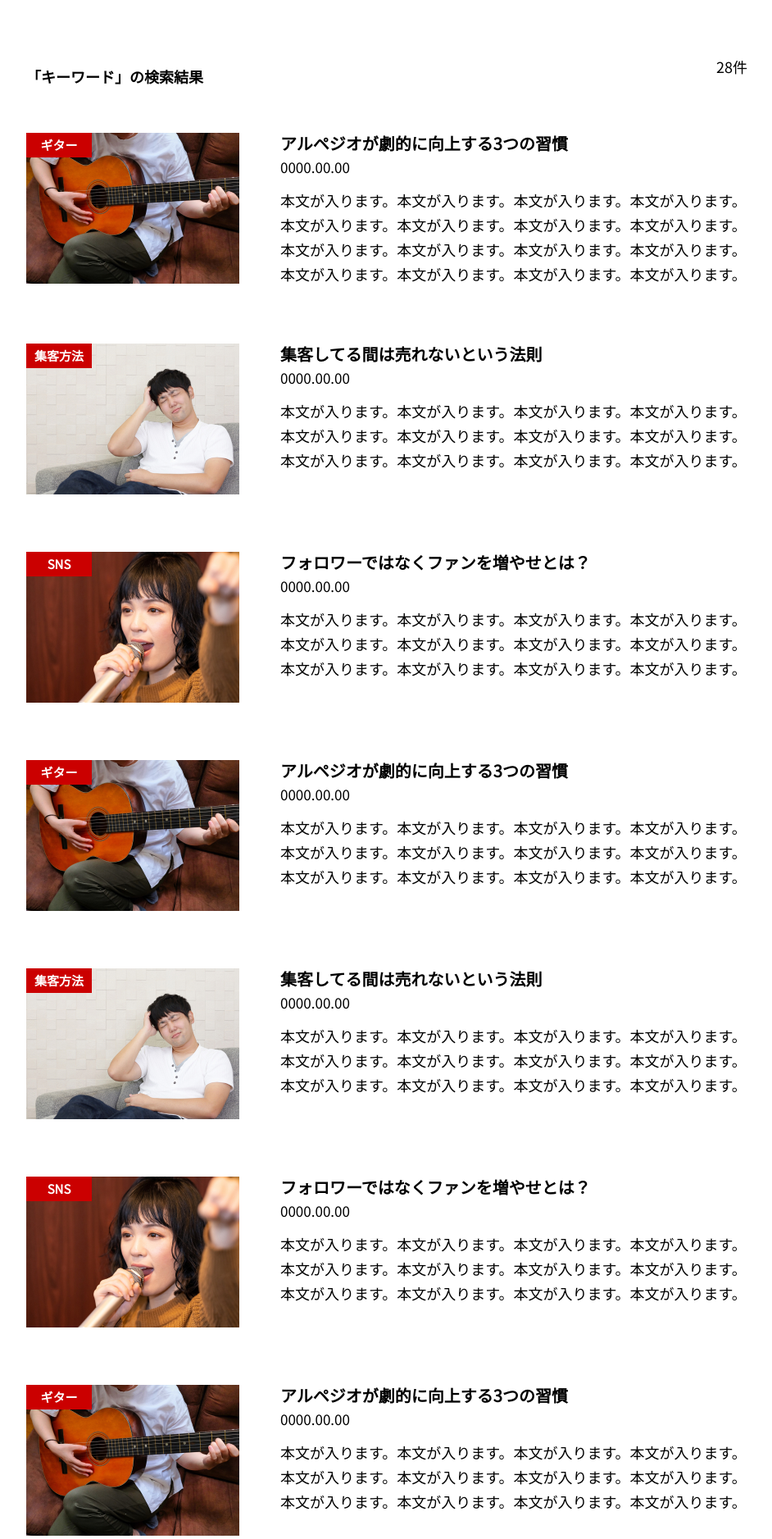
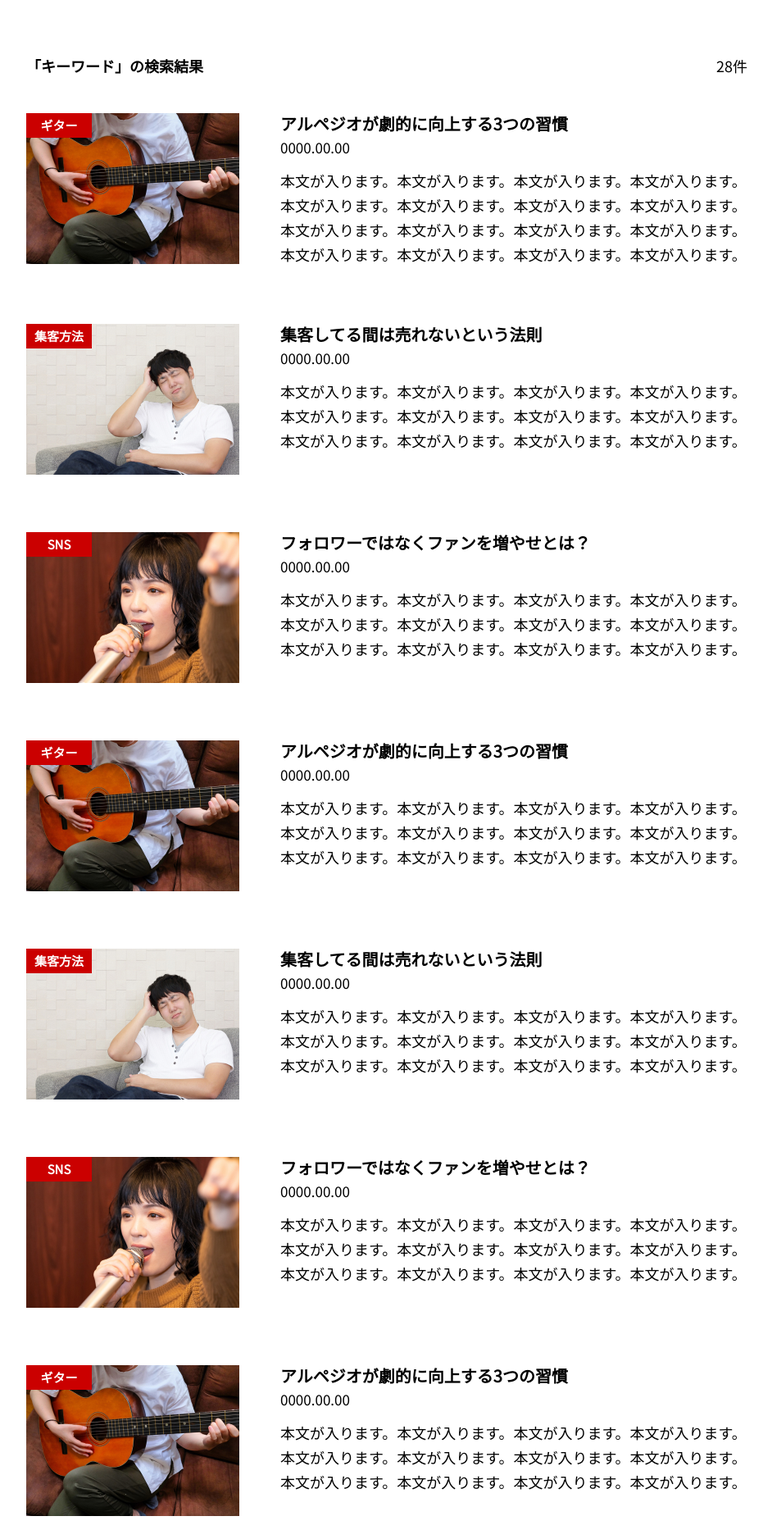
Before and after one commit to taichioonuki/yuuuulec-musicschool, a PHP site: page /search-1.html in a window 1280 px wide. Shown: the part 129-2006 px from the top of the page at 82% size, without its empty margins (168-1110 px from the left). Run offline with PHP 8.4, Linux system fonts and the light colour scheme.

Commit message:
search-1innerの付け方修正・ピクパ修正

```diff
--- a/css/style.css
+++ b/css/style.css
@@ -1209,11 +1209,11 @@ main {
 }
 
 .c-blog--sub {
-  padding: 6.6rem 0 5.5rem;
+  padding: 6.5rem 0 6rem;
 }
 @media (max-width: 767px) {
   .c-blog--sub {
-    padding: 4.8rem 0 5.3rem 0;
+    padding-top: 4.8rem;
   }
 }
 
@@ -3900,7 +3900,6 @@ tbody tr__note {
   -webkit-box-align: start;
       -ms-flex-align: start;
           align-items: flex-start;
-  margin-top: 6.6rem;
   display: -webkit-box;
   display: -ms-flexbox;
   display: flex;
@@ -3922,13 +3921,8 @@ tbody tr__note {
   }
 }
 
-.c-blog--sub--search {
-  padding: 4.2rem 0 5rem;
-}
-@media (max-width: 767px) {
-  .c-blog--sub--search {
-    padding: 4rem 0 5rem;
-  }
+.blog--sub--search {
+  margin-top: 4.3rem;
 }
 
 .blog__list--sub {
@@ -3943,6 +3937,7 @@ tbody tr__note {
   text-align: left;
   word-break: break-word;
   font-size: 1.8rem;
+  margin: 0;
 }
 .search-message__title span {
   font-weight: 700;
@@ -3959,12 +3954,8 @@ tbody tr__note {
   margin-left: auto;
 }
 
-.search {
-  padding-bottom: 22rem;
-}
-
 .pagination__search {
-  margin-top: 5.3rem;
+  margin-top: 6.5rem;
 }
 
 .contact-send {
--- a/scss/object/component/_component.scss
+++ b/scss/object/component/_component.scss
@@ -431,10 +431,10 @@
 //ブログ一覧　search01共通
 
 .c-blog--sub {
-    padding: 6.6rem 0 5.5rem;
+    padding: 6.5rem 0 6rem;
 
     @include sp {
-        padding: 4.8rem 0 5.3rem 0;
+        padding-top: 4.8rem;
     }
 }
 
--- a/scss/object/project/_search-1.scss
+++ b/scss/object/project/_search-1.scss
@@ -4,7 +4,6 @@
 .search-message {
     text-align: center;
     align-items: flex-start;
-    margin-top: 6.6rem;
     display: flex;
     justify-content: space-between;
     line-height: calc(30 / 18);
@@ -18,12 +17,8 @@
     }
 }
 
-.c-blog--sub--search {
-    padding: 4.2rem 0 5rem;
-
-    @include sp {
-        padding: 4rem 0 5rem;
-    }
+.blog--sub--search {
+    margin-top: 4.3rem;
 }
 
 .blog__list--sub {
@@ -36,6 +31,7 @@ min-width: 0;
 text-align: left;
 word-break: break-word;
 font-size: 1.8rem;
+margin: 0;
     span {
         font-weight: 700;
     }
@@ -51,10 +47,6 @@ font-size: 1.8rem;
     margin-left: auto;
 }
 
-.search {
-    padding-bottom: 22rem;
+.pagination__search {
+margin-top: 6.5rem;
 }
-
-.pagination__search {
-margin-top: 5.3rem;
-}
--- a/search-1.html
+++ b/search-1.html
@@ -74,16 +74,15 @@
       </div>
     </nav>
 
-    <section class="search">
-      <div class="search-message inner">
-        <h1 class="search-message__title">
-          <span>「キーワード」</span>の検索結果
-        </h1>
-        <p class="search-message__num">28件</p>
-      </div>
-
-      <div class="c-blog--sub c-blog--sub--search">
-        <div class="inner">
+    <section class="c-blog--sub">
+      <div class="inner">
+        <div class="search-message">
+          <h1 class="search-message__title">
+            <span>「キーワード」</span>の検索結果
+          </h1>
+          <p class="search-message__num">28件</p>
+        </div>
+        <div class="blog--sub--search">
           <ul class="c-blog__list c-blog__list--sub blog__list--sub">
             <li class="c-blog__item c-blog__item--sub">
               <a href="./blog_details.html">
```
Also changed, not shown: css/style.min.css, 2 other files.
